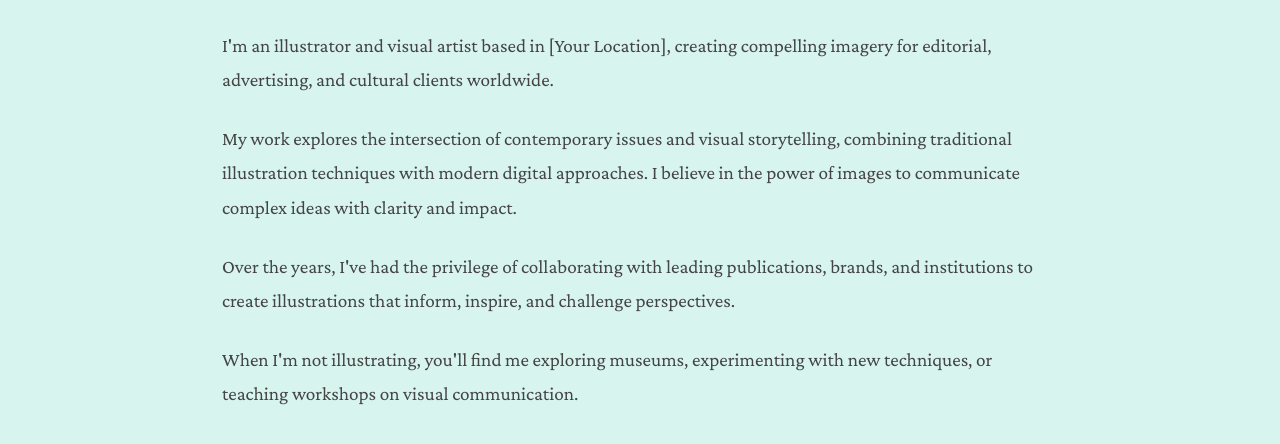
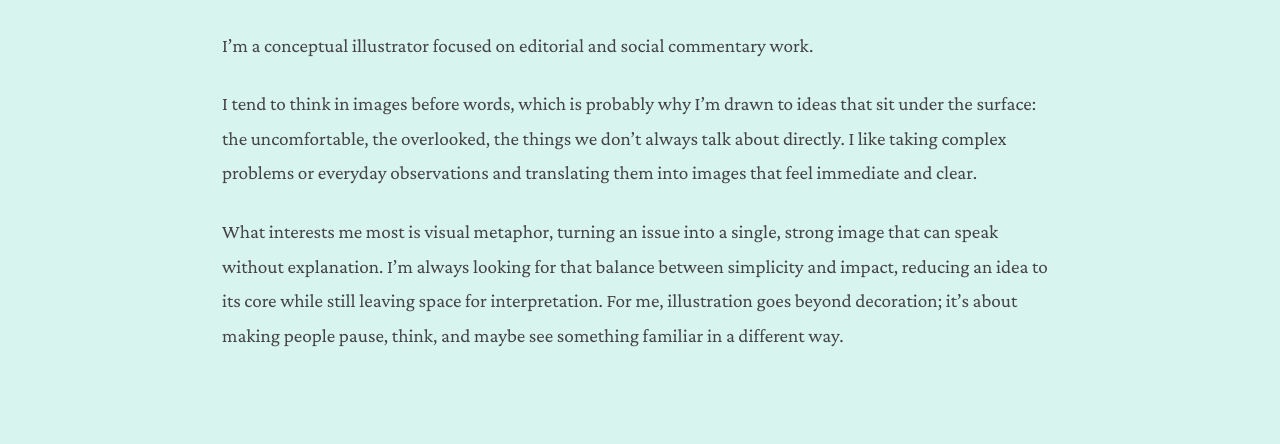
Before and after one commit to TolisDesigns/TolisDesigns.github.io, a plain HTML site: page index.html in a window 1280 px wide. Both pictures are taken after a click on the link "About". Shown: the part 272-716 px from the top of the page. Drawn offline with nearby package versions, Linux system fonts and the light colour scheme.

Commit message:
"About" section

```diff
--- a/index.html
+++ b/index.html
@@ -346,10 +346,9 @@
         <!-- About Section -->
         <section id="about" class="section about-section">
             <h1>About</h1>
-            <p>I'm an illustrator and visual artist based in [Your Location], creating compelling imagery for editorial, advertising, and cultural clients worldwide.</p>
-            <p>My work explores the intersection of contemporary issues and visual storytelling, combining traditional illustration techniques with modern digital approaches. I believe in the power of images to communicate complex ideas with clarity and impact.</p>
-            <p>Over the years, I've had the privilege of collaborating with leading publications, brands, and institutions to create illustrations that inform, inspire, and challenge perspectives.</p>
-            <p>When I'm not illustrating, you'll find me exploring museums, experimenting with new techniques, or teaching workshops on visual communication.</p>
+            <p>I’m a conceptual illustrator focused on editorial and social commentary work.</p>
+            <p>I tend to think in images before words, which is probably why I’m drawn to ideas that sit under the surface: the uncomfortable, the overlooked, the things we don’t always talk about directly. I like taking complex problems or everyday observations and translating them into images that feel immediate and clear.</p>
+            <p>What interests me most is visual metaphor, turning an issue into a single, strong image that can speak without explanation. I’m always looking for that balance between simplicity and impact, reducing an idea to its core while still leaving space for interpretation. For me, illustration goes beyond decoration; it’s about making people pause, think, and maybe see something familiar in a different way.</p>
         </section>
 
         <!-- Contact Section -->
```
